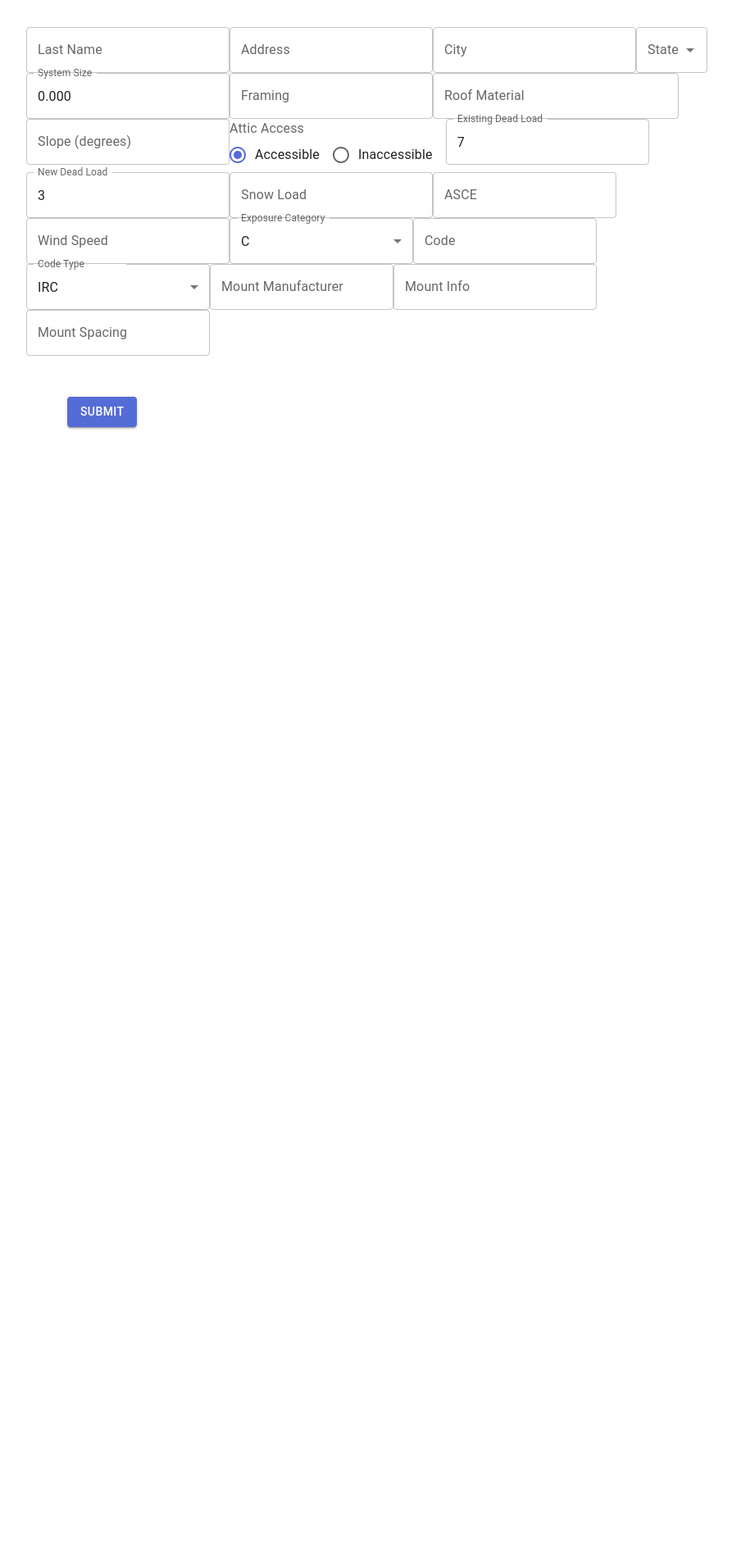
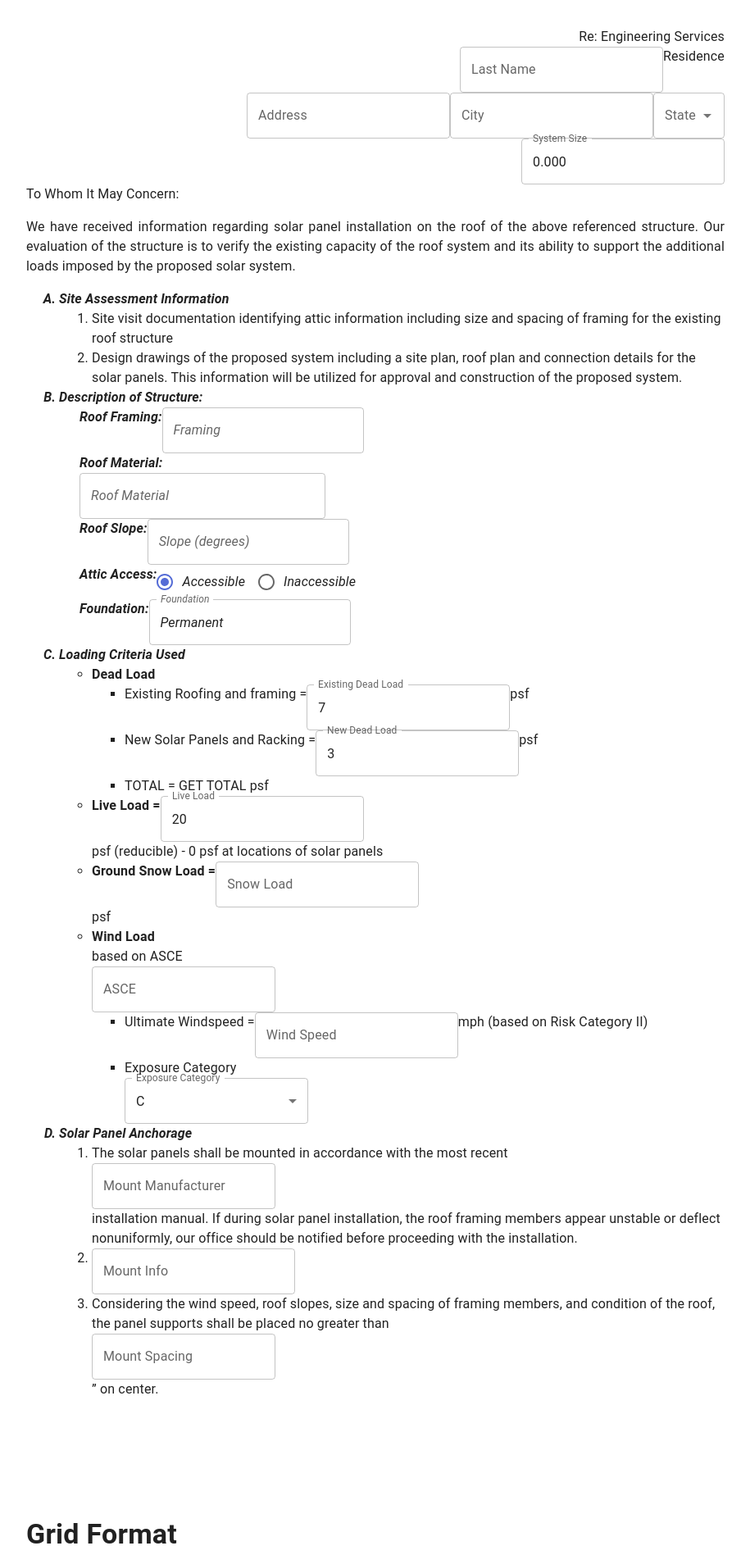
Before and after one commit to theregular/Wyssling-Interview-Project, a React (Vite) app in the folder vite-project/: page / in a window 1280 px wide. Shown: the part 103-2000 px from the top of the page at 82% size, without its empty margins (182-1097 px from the left). Before the commit the page ends 800 px from the top, so only its background shows below. Built offline with nearby package versions, Linux system fonts and the light colour scheme.

Commit message:
added a template format

```diff
--- a/vite-project/package.json
+++ b/vite-project/package.json
@@ -25,7 +25,7 @@
     "eslint": "^8.45.0",
     "eslint-plugin-react-hooks": "^4.6.0",
     "eslint-plugin-react-refresh": "^0.4.3",
-    "typescript": "^5.0.2",
+    "typescript": "^5.2.2",
     "vite": "^4.4.5"
   }
 }
--- a/vite-project/src/App.tsx
+++ b/vite-project/src/App.tsx
@@ -1,74 +1,3 @@
-// import { useState } from 'react'
-// import reactLogo from './assets/react.svg'
-// import viteLogo from '/vite.svg'
-// import './App.css'
-
-// function App() {
-//   const [count, setCount] = useState(0)
-
-//   return (
-//     <>
-//       <div>
-//         <a href="https://vitejs.dev" target="_blank">
-//           <img src={viteLogo} className="logo" alt="Vite logo" />
-//         </a>
-//         <a href="https://react.dev" target="_blank">
-//           <img src={reactLogo} className="logo react" alt="React logo" />
-//         </a>
-//       </div>
-//       <h1>Vite + React</h1>
-//       <div className="card">
-//         <button onClick={() => setCount((count) => count + 1)}>
-//           count is {count}
-//         </button>
-//         <p>
-//           Edit <code>src/App.tsx</code> and save to test HMR
-//         </p>
-//       </div>
-//       <p className="read-the-docs">
-//         Click on the Vite and React logos to learn more
-//       </p>
-//     </>
-//   )
-// }
-
-// export default App
-
-// //import * as React from 'react';
-// import Container from '@mui/material/Container';
-// import Typography from '@mui/material/Typography';
-// import Box from '@mui/material/Box';
-// import Link from '@mui/material/Link';
-// //import ProTip from './ProTip';
-// import { TextField,Grid } from '@mui/material';
-
-// function Copyright() {
-//   return (
-//     <Typography variant="body2" color="text.secondary" align="center">
-//       {'Copyright © '}
-//       <Link color="inherit" href="https://mui.com/">
-//         Your Website
-//       </Link>{' '}
-//       {new Date().getFullYear()}.
-//     </Typography>
-//   );
-// }
-
-// export default function App() {
-//   return (
-//     <Container maxWidth="sm">
-//       <Box sx={{ my: 4 }}>
-//         <Typography variant="h2" component="h1" gutterBottom>
-//           Wyssling Template Generator
-//         </Typography>
-//         <ProTip />
-//         <Copyright />
-//       </Box>
-//     </Container>
-//   );
-// }
-
-
 /* -- TODO: --*/
 /*
   REQUIREMENTS:
@@ -110,6 +39,8 @@ import { TextField,Grid,Autocomplete,RadioGroup,Radio,FormControlLabel,FormContr
 export default function App() {
   const [value, setValue] = useState<string>("0.000");
   const [submitted, setSubmitted] = useState<boolean>(false);
+  const [isEditing, setIsEditing] = useState(false);
+  const [text, setText] = useState('This is an editable paragraph.');
 
   const states: string[] = [
     "AL", "AK", "AZ", "AR", "CA", "CO", "CT", "DE", "FL", "GA",
@@ -167,6 +98,18 @@ export default function App() {
     setSubmitted(false);
   };
 
+  const handleTextClick = () => {
+    setIsEditing(true);
+  };
+
+  const handleTextChange = (event) => {
+    setText(event.target.value);
+  };
+
+  const handleBlur = () => {
+    setIsEditing(false);
+  };
+
   return (
     <Container maxWidth="md">
       <Box sx={{ my: 4 }}>
@@ -174,6 +117,247 @@ export default function App() {
           Wyssling Template Generator
         </Typography>
       </Box>
+      <Box>
+        <Typography variant="body1" sx={{
+            textAlign: 'right',
+          }}>
+          Re: Engineering Services
+        </Typography>
+        <Typography variant="body1" sx={{
+            textAlign: 'right',
+          }}>
+          <TextField id="outlined-basic" label="Last Name" variant="outlined"/>
+          Residence
+        </Typography>
+        <Box display="flex" justifyContent="flex-end">
+          <TextField id="outlined-basic" label="Address" variant="outlined"/>
+          <TextField id="outlined-basic" label="City" variant="outlined"/>
+          <Autocomplete
+                id="combo-box-demo"
+                options={states}
+                disableClearable
+                renderInput={(params) => <TextField {...params} label="State" />}
+              />
+        </Box>
+        <Box display="flex" justifyContent="flex-end">
+          <TextField id="outlined-basic" label="System Size" variant="outlined"
+                type="number"
+                defaultValue="0.000"
+                value={value}
+                onChange={handleChange}
+                onBlur={updateSigFigs}
+                inputProps={{
+                  step: "0.001"
+                }}/>
+        </Box>
+      </Box>
+
+      <Box>
+        <Typography variant="body1" paragraph
+            sx={{
+              textAlign: 'justify',
+            }}
+          >
+            To Whom It May Concern:
+        </Typography>
+        <Typography variant="body1" paragraph
+          sx={{
+            textAlign: 'justify',
+          }}
+        >
+          We have received information regarding solar panel installation on the roof of the above referenced
+          structure. Our evaluation of the structure is to verify the existing capacity of the roof system and its ability
+          to support the additional loads imposed by the proposed solar system.
+        </Typography>
+        <Typography variant="body1" sx={{ fontWeight: 'bold', fontStyle: 'italic' }}>
+          <ol type="A">
+            <li>
+              Site Assessment Information
+              <ol type="1">
+                <Typography sx={{ fontWeight: 'normal', fontStyle: 'normal' }}>
+                  <li>Site visit documentation identifying attic information including size and spacing of framing
+                      for the existing roof structure</li>
+                  <li>Design drawings of the proposed system including a site plan, roof plan and connection
+                      details for the solar panels. This information will be utilized for approval and construction
+                      of the proposed system.</li>
+                </Typography>
+              </ol>
+            </li>
+            <li>
+              Description of Structure:
+              <Typography variant="body1" sx={{ marginLeft:'25px', fontWeight: 'bold', fontStyle: 'italic' }}>
+                  Roof Framing:
+                  <TextField id="outlined-basic" label="Framing" variant="outlined"/>
+              </Typography>
+              <Typography variant="body1" sx={{ marginLeft:'25px', fontWeight: 'bold', fontStyle: 'italic' }}>
+                Roof Material:
+                <Autocomplete
+                id="combo-box-demo"
+                freeSolo
+                sx={{ width: 300 }}
+                options={roofs}
+                disableClearable
+                renderInput={(params) => <TextField {...params} label="Roof Material" />}
+                />
+              </Typography>
+              <Typography variant="body1" sx={{ marginLeft:'25px', fontWeight: 'bold', fontStyle: 'italic' }}>
+                Roof Slope:
+                <TextField id="outlined-basic" label="Slope (degrees)" variant="outlined" type="number" />
+              </Typography>
+              <Typography variant="body1" sx={{ marginLeft:'25px', fontWeight: 'bold', fontStyle: 'italic' }}>
+                Attic Access:
+                <FormControl>
+                  <RadioGroup
+                      row
+                      aria-labelledby="demo-radio-buttons-group-label"
+                      defaultValue="accessible"
+                      name="radio-buttons-group"
+                    >
+                    <FormControlLabel value="accessible" control={<Radio />} label="Accessible" />
+                    <FormControlLabel value="inaccessible" control={<Radio />} label="Inaccessible" />
+                  </RadioGroup>
+                </FormControl>
+              </Typography>
+              <Typography variant="body1" sx={{ marginLeft:'25px', fontWeight: 'bold', fontStyle: 'italic' }}>Foundation:
+                <TextField id="outlined-basic" label="Foundation" variant="outlined" defaultValue="Permanent"/>
+              </Typography>
+            </li>
+            <li>
+              Loading Criteria Used
+              <Typography sx={{fontWeight: 'bold', fontStyle: 'normal' }}>
+                <ul>
+                  <li>Dead Load
+                    <Typography sx={{fontStyle: 'normal' }}>
+                      <ul>
+                        <li>
+                          Existing Roofing and framing =
+                          <TextField id="outlined-basic" label="Existing Dead Load" variant="outlined" type="number"
+                            defaultValue="7"/>
+                          psf
+                        </li>
+                        <li>
+                          New Solar Panels and Racking =
+                          <TextField id="outlined-basic" label="New Dead Load" variant="outlined" type="number"
+                            defaultValue="3"/>
+                          psf
+                        </li>
+                        <li>
+                          TOTAL =
+                          GET TOTAL
+                          psf
+                        </li>
+                      </ul>
+                    </Typography>
+                  </li>
+                  <li>
+                    Live Load =
+                    <TextField id="outlined-basic" label="Live Load" variant="outlined" type="number"
+                            defaultValue="20"/>
+                    <Typography sx={{fontStyle: 'normal' }}>
+                      psf (reducible) - 0 psf at locations of solar panels
+                    </Typography>
+                  </li>
+                  <li>
+                    Ground Snow Load =
+                    <TextField id="outlined-basic" label="Snow Load" variant="outlined" type="number"/>
+                    <Typography sx={{fontStyle: 'normal' }}>psf</Typography>
+                  </li>
+                  <li>
+                    Wind Load
+                    <Typography sx={{fontStyle: 'normal' }}>
+                      based on ASCE
+                      <Autocomplete
+                        id="combo-box-demo"
+                        freeSolo
+                        sx={{ width: 224 }}
+                        options={asces}
+                        disableClearable
+                        renderInput={(params) => <TextField {...params} label="ASCE" />}
+                      />
+                    <ul>
+                        <li>
+                          Ultimate Windspeed =
+                          <TextField id="outlined-basic" label="Wind Speed" variant="outlined" type="number"/>
+                          mph (based on Risk Category II)
+                        </li>
+                        <li>
+                          Exposure Category
+                          <FormControl fullWidth>
+                            <InputLabel id="demo-simple-select-label">Exposure Category</InputLabel>
+                            <Select
+                              sx={{ width: 224 }}
+                              labelId="demo-simple-select-label"
+                              id="demo-simple-select"
+                              label="Exposure Category"
+                              defaultValue="C"
+                            >
+                              <MenuItem value="B">B</MenuItem>
+                              <MenuItem value="C">C</MenuItem>
+                              <MenuItem value="D">D</MenuItem>
+                            </Select>
+                          </FormControl>
+                        </li>
+                      </ul>
+                    </Typography>
+                  </li>
+                </ul>
+              </Typography>
+            </li>
+            <li>
+              Solar Panel Anchorage
+              <Typography sx={{fontStyle: 'normal' }}>
+              <ol type="1">
+                <li>
+                The solar panels shall be mounted in accordance with the most recent
+                <Autocomplete
+                  id="combo-box-demo"
+                  freeSolo
+                  sx={{ width: 224 }}
+                  options={mount_manufacturers}
+                  disableClearable
+                  renderInput={(params) => <TextField {...params} label="Mount Manufacturer" />}
+                />
+                installation manual. If during solar panel installation, the roof framing
+                members appear unstable or deflect nonuniformly, our office should be
+                notified before proceeding with the installation.
+                </li>
+                <li>
+                  <TextField id="outlined-basic" label="Mount Info" variant="outlined"/>
+                </li>
+                <li>
+                  Considering the wind speed, roof slopes, size and spacing of framing members,
+                  and condition of the roof, the panel supports shall be placed no greater than
+                  <Autocomplete
+                    id="combo-box-demo"
+                    freeSolo
+
+                    sx={{ width: 224 }}
+                    options={mount_spacing}
+                    disableClearable
+                    renderInput={(params) => <TextField {...params} label="Mount Spacing" />}
+                  />
+                  ” on center.
+                </li>
+              </ol>
+              </Typography>
+            </li>
+          </ol>
+        </Typography>
+
+
+
+      <br></br>
+      <br></br>
+      <br></br>
+      <br></br>
+      </Box>
+      <Box sx={{ my: 4 }}>
+        <Typography variant="h4" component="h1" fontWeight="bold" gutterBottom>
+          Grid Format
+        </Typography>
+      </Box>
+
+      {/* Grid Format */}
       <Grid container>
         <Grid>
           <TextField id="outlined-basic" label="Last Name" variant="outlined"/>
@@ -340,6 +524,33 @@ export default function App() {
         </Alert>
       </Snackbar>
       </div>
+      <div>
+      {isEditing ? (
+        <TextField
+          fullWidth
+          multiline
+          value={text}
+          onChange={handleTextChange}
+          onBlur={handleBlur}
+          autoFocus
+        />
+      ) : (
+        <Typography onClick={handleTextClick}
+          sx={{
+              display: 'flex',
+              height: '50px',
+              alignItems: 'center',
+              cursor: 'pointer',
+              '&:hover': {
+                outline: '1px solid rgba(0, 0, 0, 0.8)', // Change this as needed
+                borderRadius: '2px' // Optional, to round the corners of the outline
+              }
+        }}
+        >
+          {text}
+        </Typography>
+      )}
+    </div>
     </Container>
   );
 }
```
Also changed, not shown: 1 other file (tests, documents, lock files or other folders).
